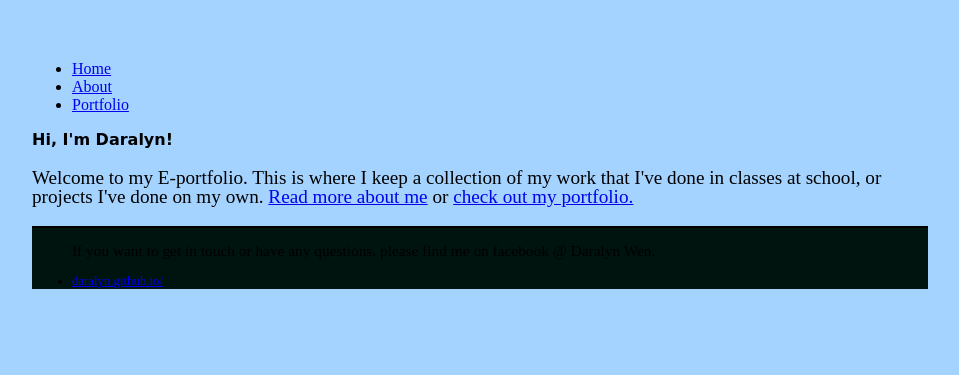
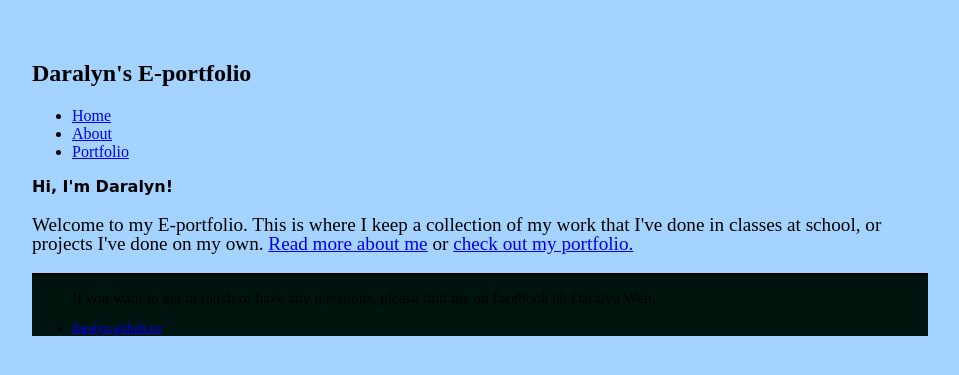
Before and after one commit to daralyn/daralyn.github.io, a Jekyll site: the page built from index.html, in a window 1280 px wide. Shown: the top 375 px of the page, without its empty margins (28-987 px from the left). Built offline with Jekyll 4.4.1, drawn with Linux system fonts in a browser that asks for light colours.

Commit message:
updated header section

```diff
--- a/_layouts/default.html
+++ b/_layouts/default.html
@@ -8,6 +8,7 @@
 		<body id="bodydefault">
 			<div class="container">
 			<nav id="navdefault">
+				<h2 id="eportfolioheader">Daralyn's E-portfolio</h2>
 	    		<ul>
 	        		<li><a href="/">Home</a></li>
 		        	<li><a href="/about">About</a></li>
```
